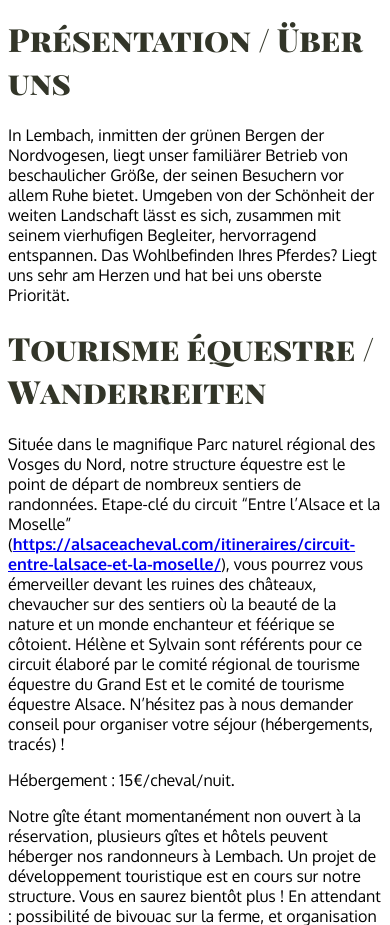
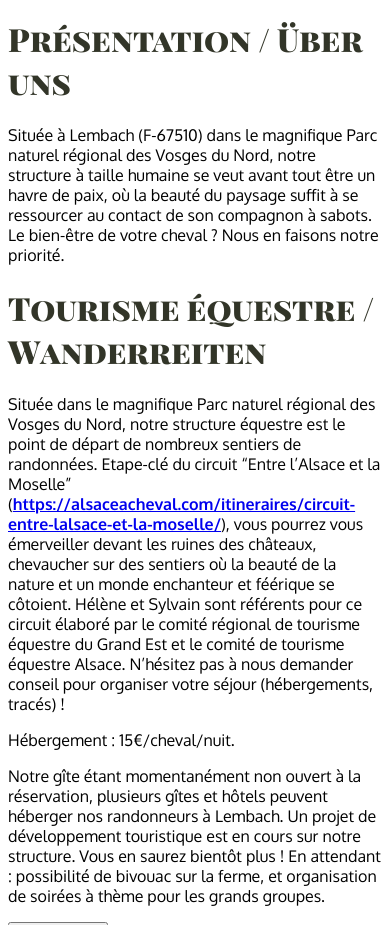
Before and after one commit to felixroos/les-ecuries-du-flecken, a Next.js app: page / in a window 390 px wide. Shown: the part 1280-2205 px from the top of the page. Built offline with nearby package versions, Linux system fonts and the light colour scheme; a web font is replaced by a local one.

Commit message:
manual localization

```diff
--- a/components/About.tsx
+++ b/components/About.tsx
@@ -1,23 +1,26 @@
 import { useRouter } from 'next/dist/client/router';
+import { useLocale } from '../pages/api/useLocales';
 
 const About = () => {
-  const { locale } = useRouter();
-  console.log('locale', locale);
+  const [locale] = useLocale();
   return (
     <div className="flex justify-center">
       <div className="max-w-lg">
-        {/* <p>
-        Située à Lembach (F-67510) dans le magnifique Parc naturel régional des Vosges du Nord, notre structure à taille
-        humaine se veut avant tout être un havre de paix, où la beauté du paysage suffit à se ressourcer au contact de
-        son compagnon à sabots. Le bien-être de votre cheval ? Nous en faisons notre priorité.
-      </p> */}
+        {locale === 'de' && (
           <p>
             In Lembach, inmitten der grünen Bergen der Nordvogesen, liegt unser familiärer Betrieb von beschaulicher
             Größe, der seinen Besuchern vor allem Ruhe bietet. Umgeben von der Schönheit der weiten Landschaft lässt es
             sich, zusammen mit seinem vierhufigen Begleiter, hervorragend entspannen. Das Wohlbefinden Ihres Pferdes?
             Liegt uns sehr am Herzen und hat bei uns oberste Priorität.
           </p>
-
+        )}
+        {locale === 'fr' && (
+          <p>
+            Située à Lembach (F-67510) dans le magnifique Parc naturel régional des Vosges du Nord, notre structure à
+            taille humaine se veut avant tout être un havre de paix, où la beauté du paysage suffit à se ressourcer au
+            contact de son compagnon à sabots. Le bien-être de votre cheval ? Nous en faisons notre priorité.
+          </p>
+        )}
         {/* <p>
         Située à Lembach (F-67510) dans le magnifique Parc naturel régional des Vosges du Nord, notre structure à taille
         humaine se veut avant tout être un havre de paix, où la beauté du paysage suffit à se ressourcer au contact de
--- /dev/null
+++ b/components/Flags.tsx
@@ -0,0 +1,33 @@
+import Link from 'next/link';
+import React from 'react';
+import { useLocale } from '../pages/api/useLocales';
+
+export function classNames(...classes) {
+  return classes.filter(Boolean).join(' ');
+}
+
+export const LanguageSwitcher = () => {
+  const [locale] = useLocale();
+
+  const avatar = 'w-8 h-8 rounded-full overflow-hidden';
+  const activeStyle = 'border-2 border-primary';
+  const inactiveStyle = 'border-2 border-gray-200';
+  return (
+    <div className="flex space-x-2">
+      <Link href="/fr">
+        <a className={classNames(avatar, 'grid grid-cols-3', locale === 'fr' ? activeStyle : inactiveStyle)}>
+          <div className="bg-blue-900"></div>
+          <div className="bg-white"></div>
+          <div className="bg-red-600"></div>
+        </a>
+      </Link>
+      <Link href="/de">
+        <a className={classNames(avatar, 'grid grid-rows-3', locale === 'de' ? activeStyle : inactiveStyle)}>
+          <div className="bg-black"></div>
+          <div className="bg-red-600"></div>
+          <div className="bg-yellow-400"></div>
+        </a>
+      </Link>
+    </div>
+  );
+};
--- a/components/Menu.tsx
+++ b/components/Menu.tsx
@@ -1,7 +1,8 @@
 /* This example requires Tailwind CSS v2.0+ */
 import { Popover, Transition } from '@headlessui/react';
 import { MenuIcon, XIcon } from '@heroicons/react/outline';
-import { Fragment } from 'react';
+import React, { Fragment } from 'react';
+import { LanguageSwitcher } from './Flags';
 const icon = 'https://www.freeiconspng.com/thumbs/horse-icons/horse-icon-27.png';
 
 export const navigation = [
@@ -34,12 +35,13 @@ export default function Menu() {
                   <MenuIcon className="h-6 w-6" aria-hidden="true" />
                 </Popover.Button>
               </div>
-              <Popover.Group as="nav" className="hidden md:flex space-x-10">
+              <Popover.Group as="nav" className="hidden md:flex space-x-10 items-center">
                 {navigation.map(({ label, id }, i) => (
                   <a key={i} href={`#${id}`} className="text-base font-medium hover:text-indigo-900 text-gray-900">
                     {label}
                   </a>
                 ))}
+                <LanguageSwitcher />
               </Popover.Group>
             </div>
           </div>
--- a/next.config.js
+++ b/next.config.js
@@ -1,12 +1,12 @@
 module.exports = {
   reactStrictMode: true,
   // basePath: '/les-ecuries-du-flecken',
-  i18n: {
+  /* i18n: {
     // These are all the locales you want to support in
     // your application
     locales: ['de', 'fr'],
     // This is the default locale you want to be used when visiting
     // a non-locale prefixed path e.g. `/hello`
     defaultLocale: 'fr',
-  },
+  }, */
 };
--- /dev/null
+++ b/pages/api/useLocales.ts
@@ -0,0 +1,20 @@
+import { useRouter } from 'next/dist/client/router';
+import { useEffect, useState } from 'react';
+
+const locales = ['fr', 'de'];
+const defaultLocale = 'fr';
+
+const getLocale = (pathname) => {
+  const firstRoute = pathname?.split('/')[1];
+  const routeLocale = locales.find((l) => firstRoute === l);
+  return routeLocale || defaultLocale;
+};
+
+export function useLocale() {
+  const router = useRouter();
+  const [locale, setLocale] = useState(getLocale(router.pathname));
+  useEffect(() => {
+    setLocale(getLocale(router.pathname)); // will not rerender if it stays the same
+  }, [router.pathname]);
+  return [locale, setLocale];
+}
--- /dev/null
+++ b/pages/de.tsx
@@ -0,0 +1,6 @@
+import React from 'react';
+import Home from './index';
+
+const De = () => <Home />;
+
+export default De;
--- /dev/null
+++ b/pages/fr.tsx
@@ -0,0 +1,6 @@
+import React from 'react';
+import Home from './index';
+
+const Fr = () => <Home />;
+
+export default Fr;
--- a/pages/index.tsx
+++ b/pages/index.tsx
@@ -7,14 +7,13 @@ import Services from '../components/Services';
 import Content from '../components/Content';
 import ParallaxImage from '../components/ParallaxImage';
 import Heading from '../components/Heading';
-import Contact from '../components/Contact';
 import History from '../components/History';
 import Partners from '../components/Partners';
-import MediaLeft from '../components/MediaLeft';
 import About from '../components/About';
 import Gallery from '../components/Gallery';
 import Anchor from '../components/Anchor';
 import Pension from '../components/Pension';
+import { useLocale } from './api/useLocales';
 
 const Spacer = () => <div className="py-4 md:py-6"></div>;
 const Divider = () => <div className={`border-b-2 border-gray-100 py-2 md:py-6`} />;
```
Lines whose indentation alone changed are shown as unchanged.
